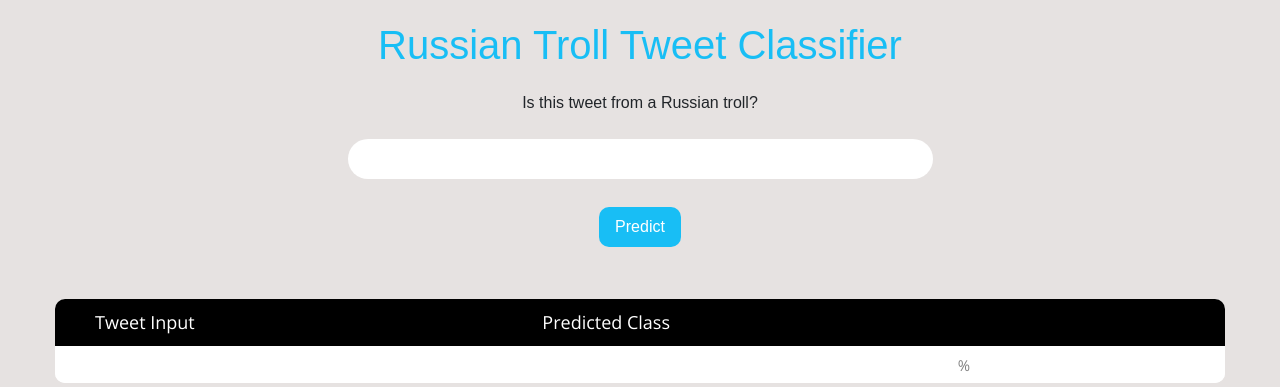
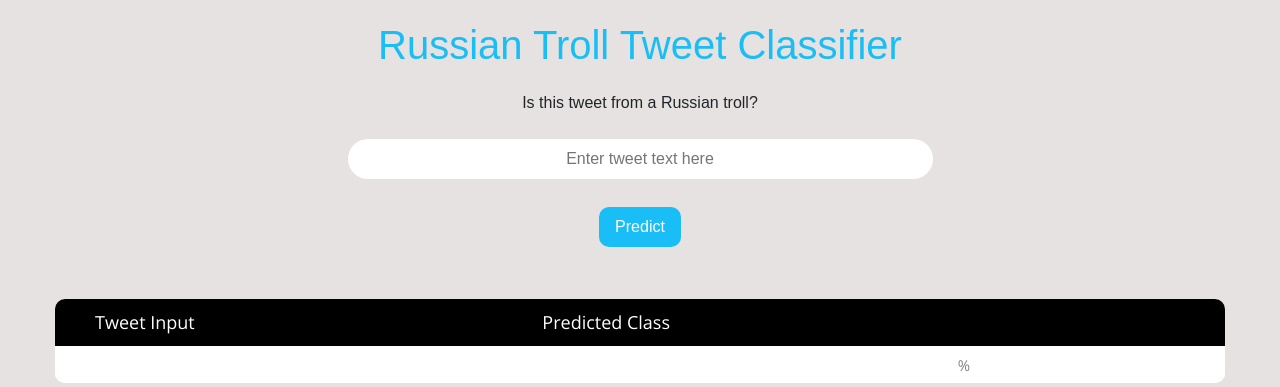
Before and after one commit to yontartu/russian-troll-detector-webapp, a Flask app: page / in a window 1280 px wide. Shown: the part 113-500 px from the top of the page. Run offline with Flask 2, Linux system fonts and the light colour scheme; parts of the project's set-up code (start-up, migrations or seed data) failed here and were passed over; some libraries are stand-ins or nearby versions.

Commit message:
add placeholder text in input field

```diff
--- a/templates/predictor.html
+++ b/templates/predictor.html
@@ -60,7 +60,7 @@
         <br>
         <br>
         <center>
-          <input align = "center" type="text" name="chat_in" autofocus="autofocus" value="{{x_input}}" maxlength="500" id="rcorners2">
+          <input align = "center" type="text" name="chat_in" autofocus="autofocus" value="{{x_input}}" maxlength="500" id="rcorners2" placeholder="Enter tweet text here">
         </center>
     <br>
     <!-- Submit button -->
```
